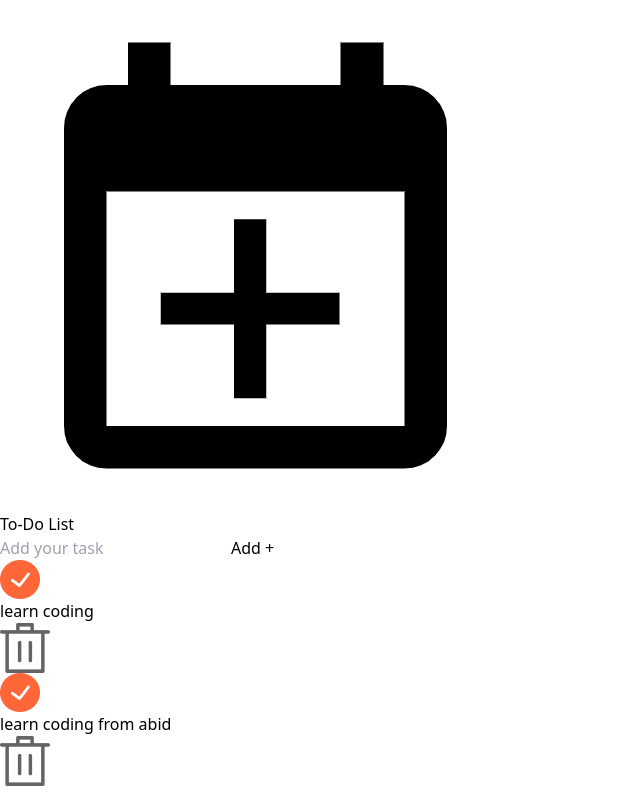
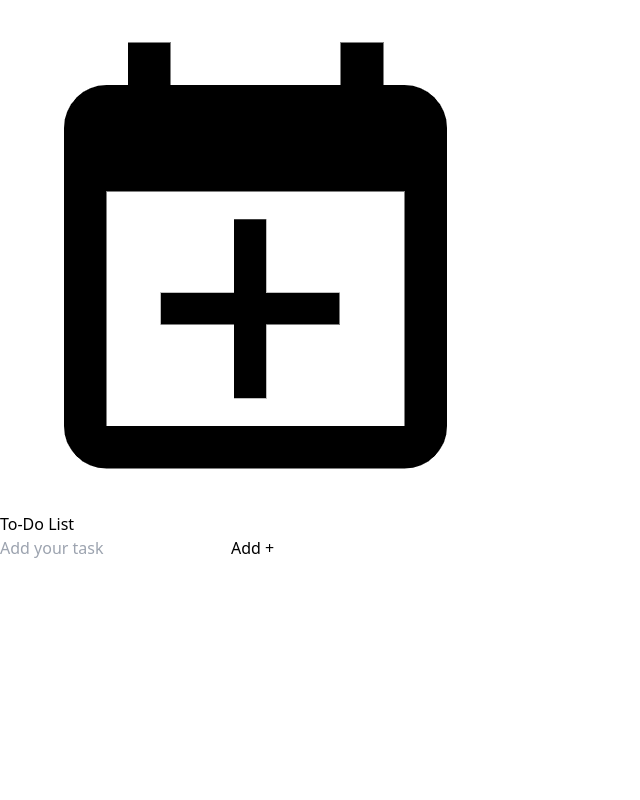
Before and after one commit to abidsarkar/To-Do-List-App-Using-React-JS-And-Tailwind-CSS, a React (Vite) app: page / in a window 1280 px wide. Shown: the whole page, without its empty margins (0-640 px from the left). Built offline with nearby package versions, Linux system fonts and the light colour scheme.

Commit message:
put the input data to todo item

```diff
--- a/src/components/Todo.jsx
+++ b/src/components/Todo.jsx
@@ -42,8 +42,11 @@ const Todo = () => {
       </div>
       {/* -----todo list ---- */}
       <div>
-        <TodoItems text={"learn coding"}/>
-        <TodoItems text={"learn coding from abid"}/>
+        {todoList.map((item,index)=>{
+            return <TodoItems key={index} text={item.text}/>
+        })}
+        {/* <TodoItems text={"learn coding"}/>
+        <TodoItems text={"learn coding from abid"}/> */}
       </div>
     </div>
   );
```
